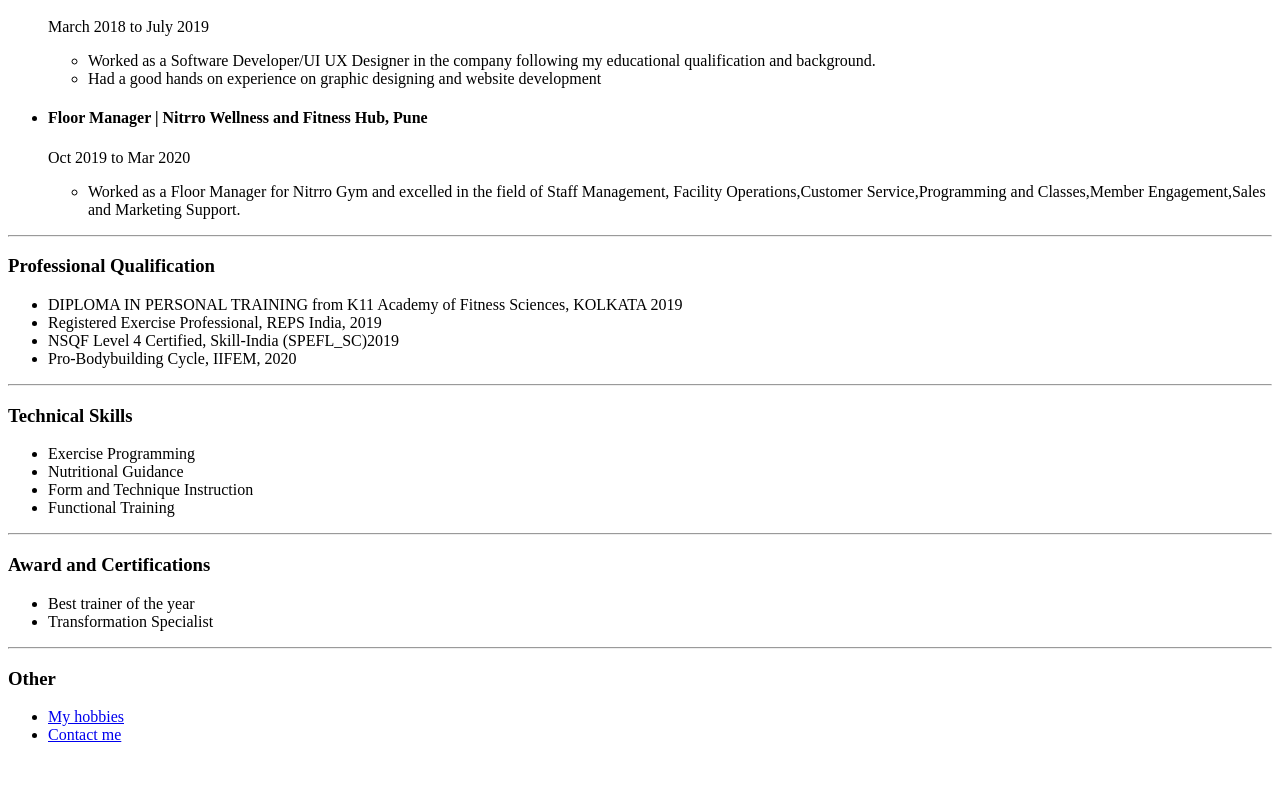
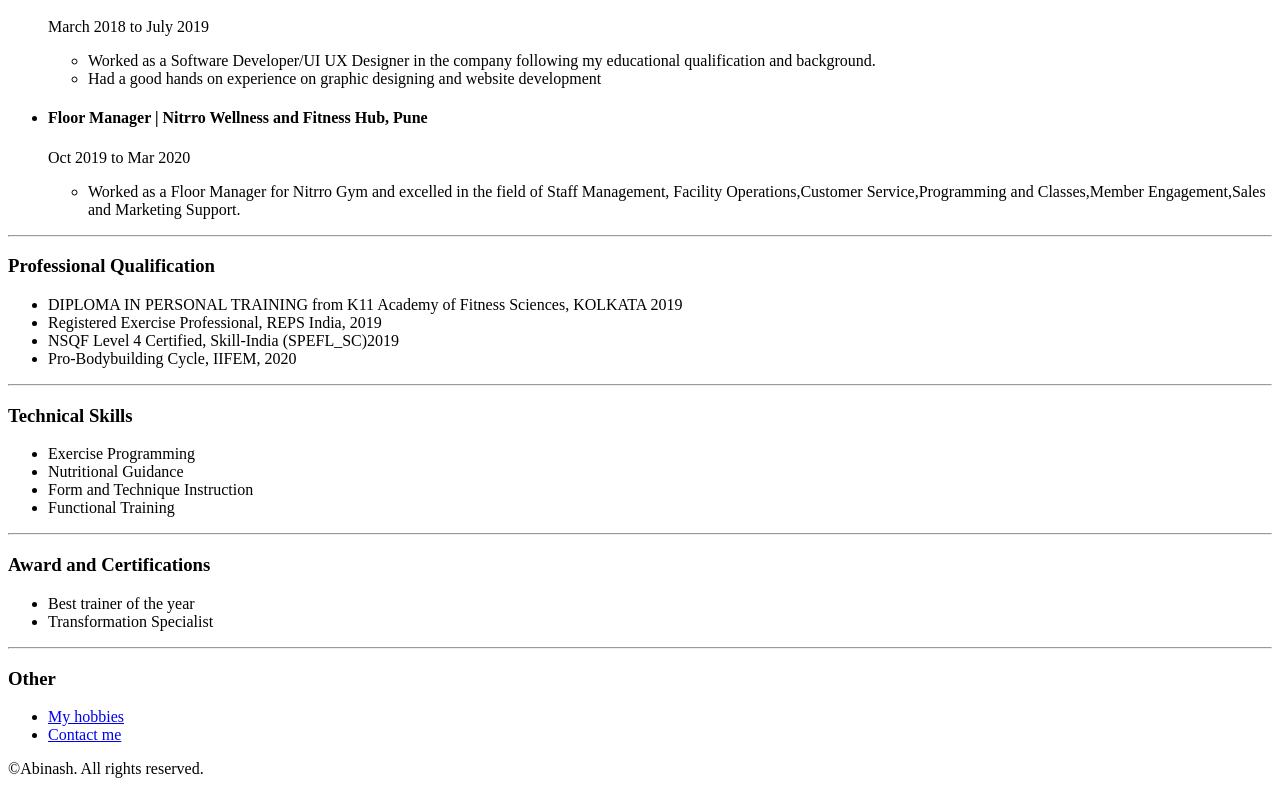
Before and after one commit to Abinash2u/myresume, a plain HTML site: page index.html in a window 1280 px wide. Shown: the part 494-1288 px from the top of the page. Before the commit the page ends 1254 px from the top, so only its background shows below. Drawn offline with Linux system fonts and the light colour scheme.

Commit message:
Update index.html

```diff
--- a/index.html
+++ b/index.html
@@ -66,5 +66,8 @@
         <li><a href="./hobbies.html">My hobbies</a></li>
         <li><a href="./contact.html">Contact me</a></li>
     </ul>
+    <footer>
+    <p> ©Abinash. All rights reserved.</p>
+    </footer>
 </body>
 </html>
```
